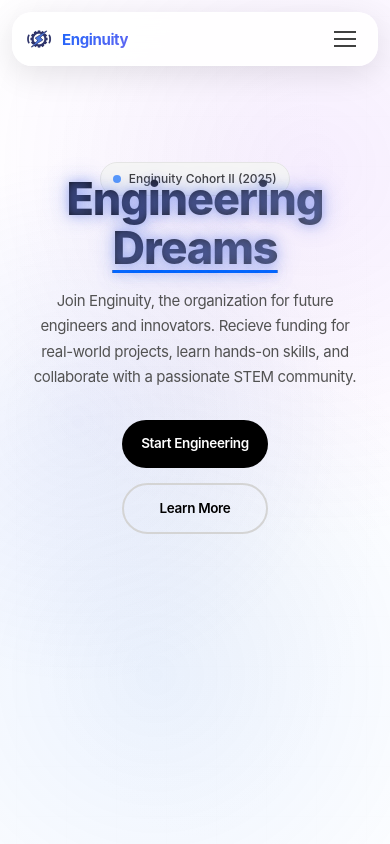
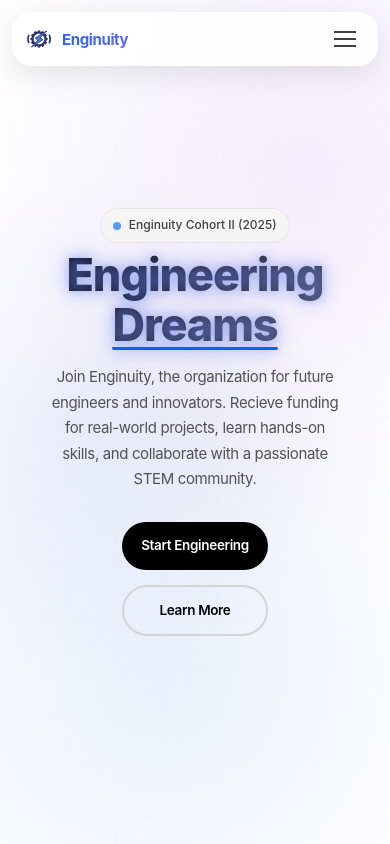
Before and after one commit to anvayajmera/enginuity, a React (Vite) app: page / in a window 390 px wide. Shown: the top 844 px of the page. Built offline with nearby package versions, Linux system fonts and the light colour scheme; a web font is replaced by a local one.

Commit message:
revert: restore original hero heading and layout spacing

```diff
--- a/src/components/Hero.css
+++ b/src/components/Hero.css
@@ -177,7 +177,8 @@
   font-weight: 800;
   line-height: 1.1;
   margin-bottom: 1.5rem;
-  margin-top: -3.5rem;
+  margin-top: -1.5rem;
+
   background: linear-gradient(135deg, var(--primary) 0%, var(--gray-600) 100%);
   -webkit-background-clip: text;
   -webkit-text-fill-color: transparent;
@@ -270,22 +271,21 @@
     display: none;
   }
 
-  .hero-grid {
-    opacity: 0.02;
+  .hero h1 {
+    font-size: clamp(3rem, 8vw, 5.5rem);
+    font-weight: 800;
+    line-height: 1.1;
+    margin-bottom: 1.5rem;
+    background: linear-gradient(135deg, var(--primary) 0%, var(--gray-600) 100%);
+    -webkit-background-clip: text;
+    -webkit-text-fill-color: transparent;
+    background-clip: text;
+    letter-spacing: -0.025em;
+    opacity: 0;
+    animation: slideUp 0.8s ease-out 0.4s forwards;
+    position: relative;
+    z-index: 1000;
   }
-
-  /* Stack columns on small screens */
-  .hero-inner {
-    flex-direction: column;
-    padding: 2rem 1rem;
-  }
-
-  .hero-content {
-    text-align: center;
-  }
-
-  /* Remove desktop nudges on small screens */
-  .hero-content,
   .hero-visual {
     transform: none;
   }
```
